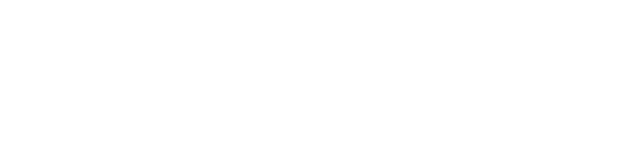
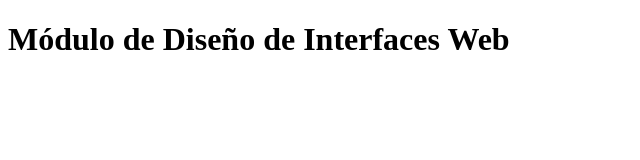
Before and after one commit to fgomrom/diweb2627, a plain HTML site: page index.html in a window 1280 px wide. Shown: the whole page, without its empty margins (0-640 px from the left). Drawn offline with Linux system fonts and the light colour scheme.

Commit message:
Añado título

```diff
--- a/index.html
+++ b/index.html
@@ -6,6 +6,6 @@
     <title>Document</title>
 </head>
 <body>
-
+    <h1>Módulo de Diseño de Interfaces Web</h1>
 </body>
 </html>
```
